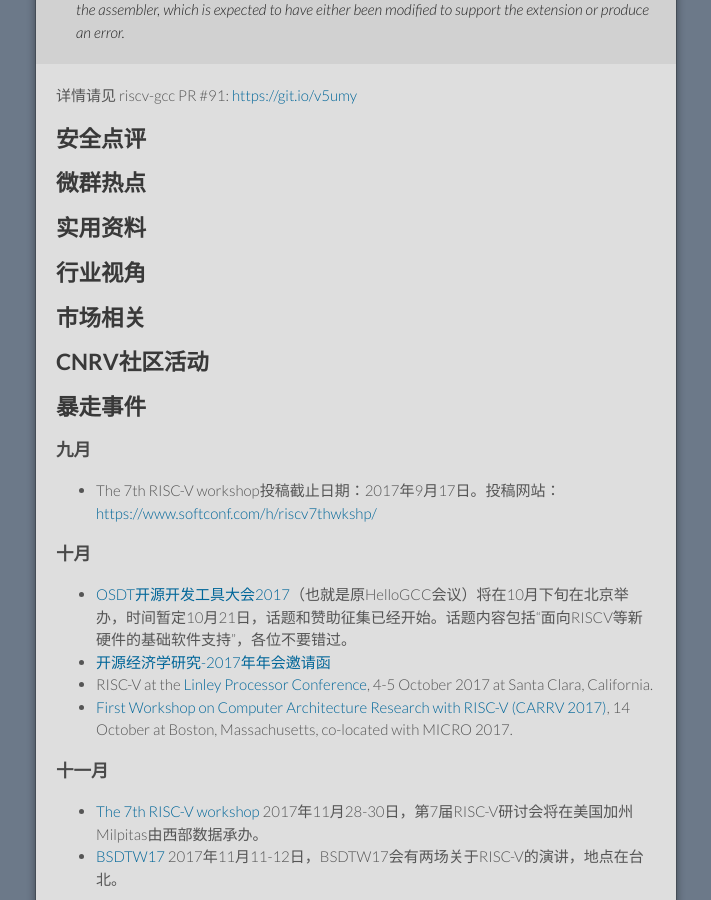
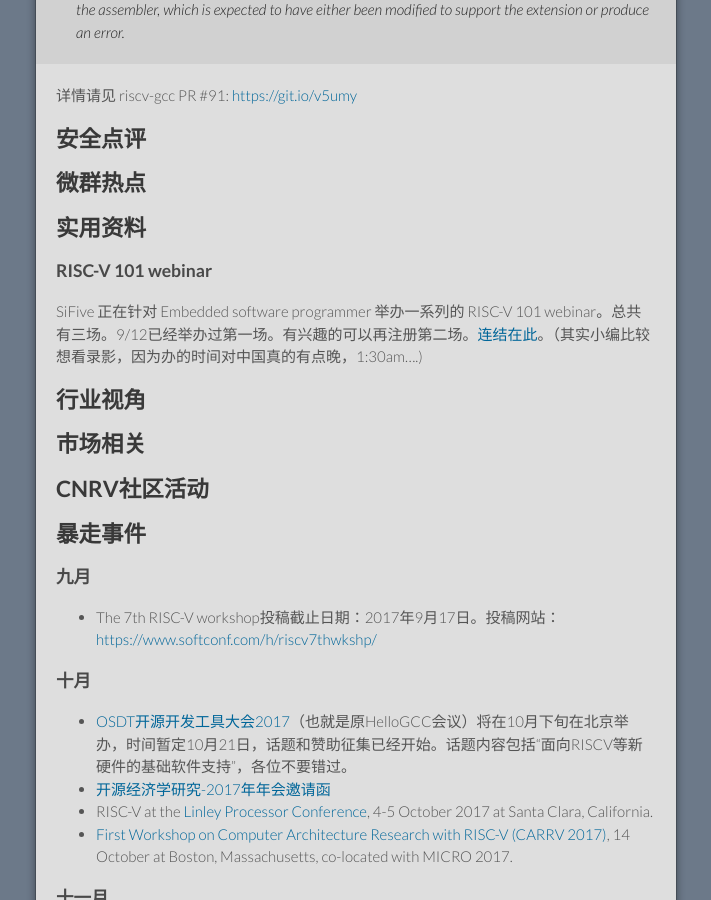
Before and after one commit to cnrv/home, a Jekyll site: the page built from bi-week-rpts/2017-09-14.md, in a window 1280 px wide and 900 px high, scrolled down 2482 px. Shown: the whole window, without its empty margins (284-995 px from the left). Built offline with Jekyll 4.4.1, drawn with Linux system fonts in a browser that asks for light colours; Markdown is read by kramdown in place of the engine named in the settings; comment, search, counter and statistics services are not loaded; our own code applies the rules of GitHub Pages for plain Markdown files.

Commit message:
加入risc-v 101 webinar的資訊。

```diff
--- a/bi-week-rpts/2017-09-14.md
+++ b/bi-week-rpts/2017-09-14.md
@@ -109,6 +109,8 @@
 ## 微群热点
 
 ## 实用资料
+### RISC-V 101 webinar
+SiFive 正在针对 Embedded software programmer 举办一系列的 RISC-V 101 webinar。总共有三场。9/12已经举办过第一场。有兴趣的可以再注册第二场。[连结在此](https://forums.sifive.com/t/risc-v-101-webinar-on-sept-12/709)。（其实小编比较想看录影，因为办的时间对中国真的有点晚，1:30am....)
 
 ## 行业视角
 
```
